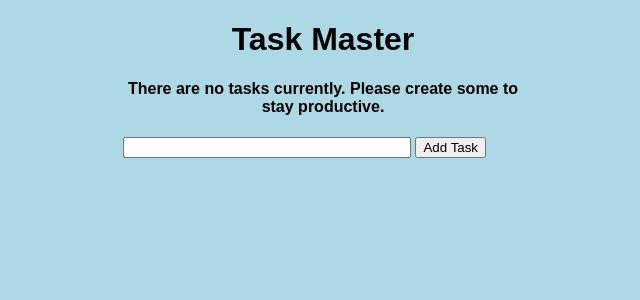
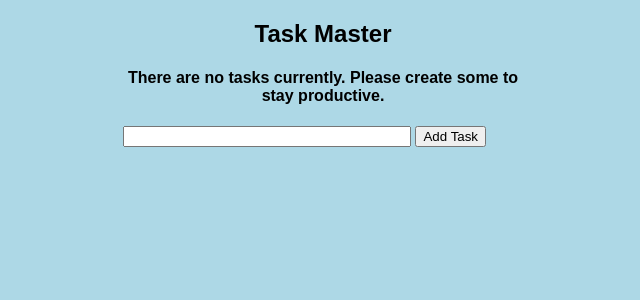
Before and after one commit to shekharashishraj/Todo-App-with-Flask, a Flask app: page / in a window 1280 px wide. Shown: the top 300 px of the page, without its empty margins (317-957 px from the left). Run offline with Flask 2, Linux system fonts and the light colour scheme; data that the repository does not hold is empty.

Commit message:
Added style

```diff
--- a/templates/index.html
+++ b/templates/index.html
@@ -7,9 +7,9 @@
 
 {% block body %}
 <div class="content">
-    <h1 style="text-align: center">
+    <h2 style="text-align: center">
         Task Master
-    </h1>
+    </h2>
     {% if tasks|length < 1 %}
     <h4 style="text-align: center">
         There are no tasks currently. Please create some to stay productive.
```
